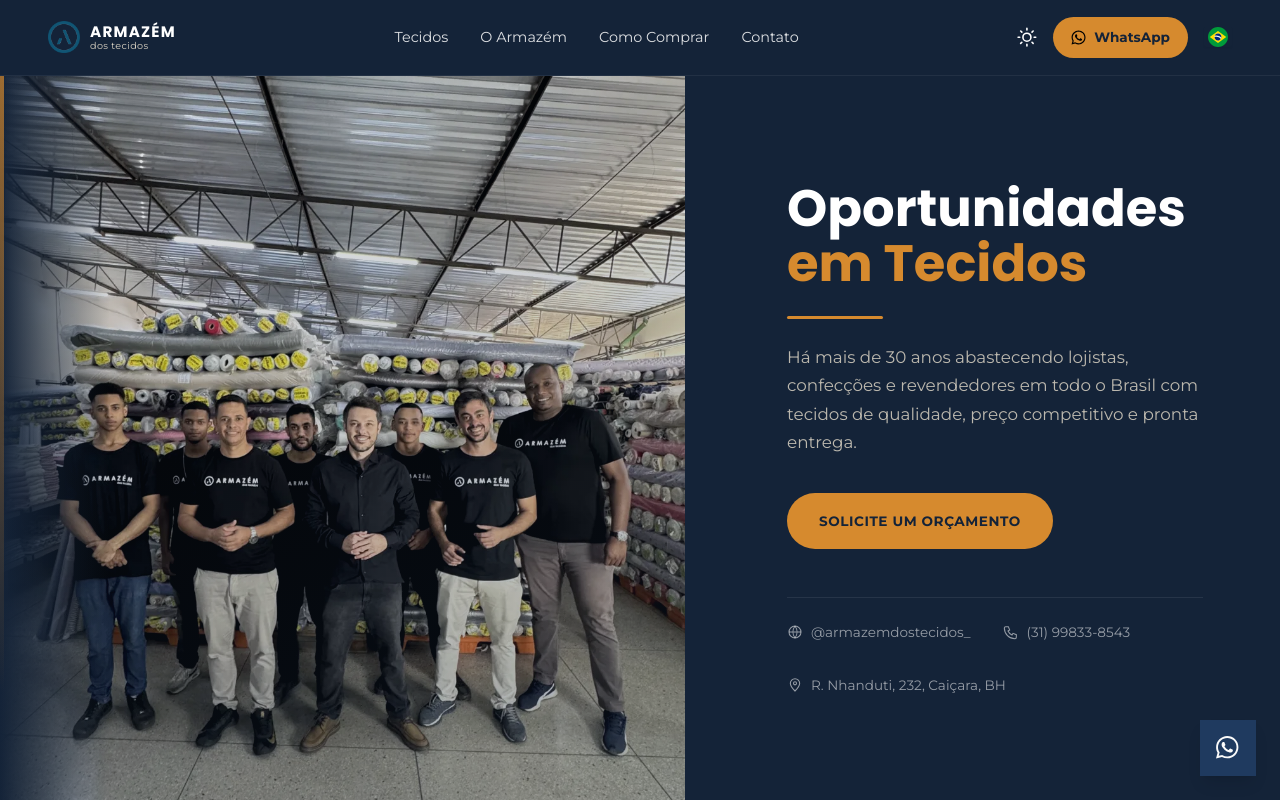
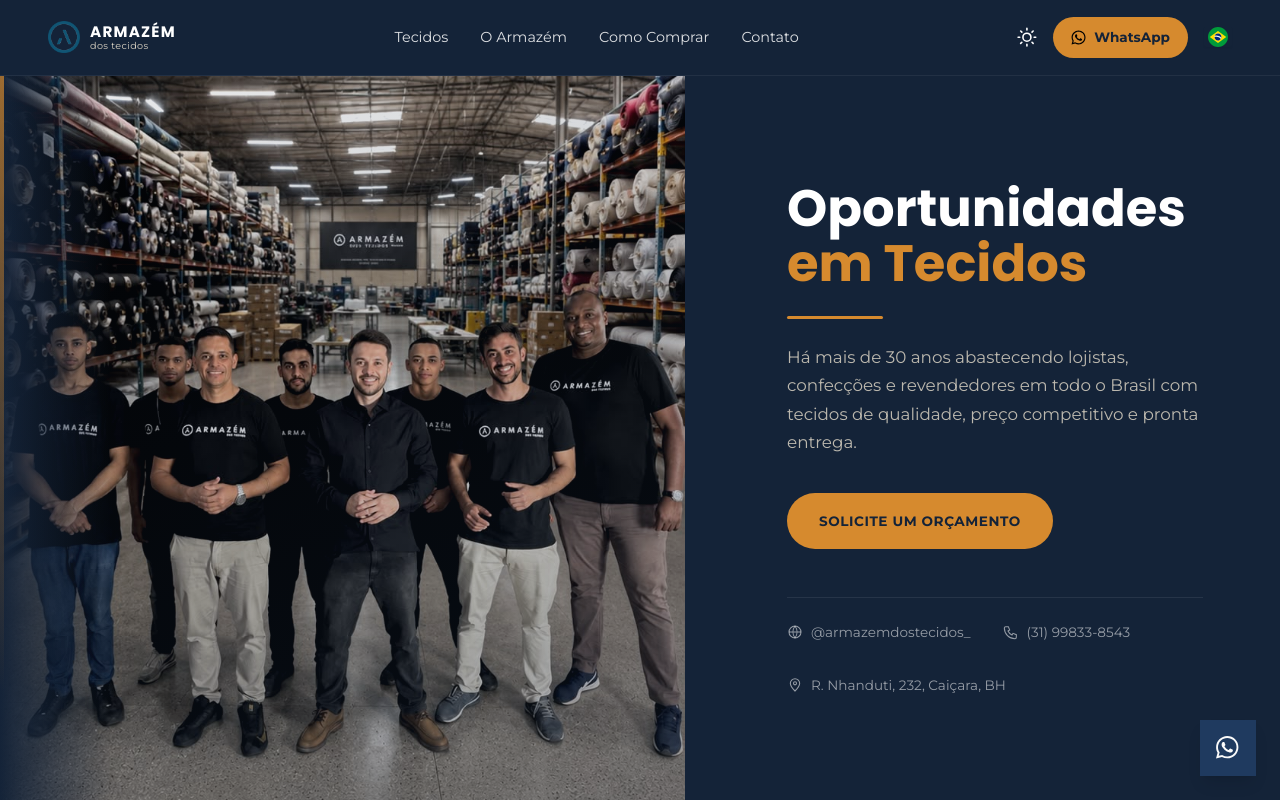
Before and after one commit to enzopavantv12-rgb/armazem-dos-tecidos, a React (Vite) app in the folder armazem-tecidos/: page / in a window 1280 px wide. Shown: the top 802 px of the page. Built offline with nearby package versions, Linux system fonts and the light colour scheme.

Commit message:
Atualização do projeto

```diff
--- a/armazem-tecidos/src/components/Hero.tsx
+++ b/armazem-tecidos/src/components/Hero.tsx
@@ -47,7 +47,7 @@
           initial={{ opacity: 0, scale: 1.05 }}
           animate={{ opacity: 1, scale: 1 }}
           transition={{ duration: 1.2, ease: [0.25, 0.1, 0.25, 1] }}
-          src="./img/Foto%20equipe%20armaz%C3%A9m.webp"
+          src="./img/hero%20armaz%C3%A9m%20dos%20tecidos.jpeg"
           alt="Equipe da Armazém dos Tecidos na indústria em Belo Horizonte"
           className="hero__image"
           loading="eager"
```
Also changed, not shown: armazem-tecidos/public/img/hero armazém dos tecidos.jpeg (added), 1 other file (tests, documents, lock files or other folders).
